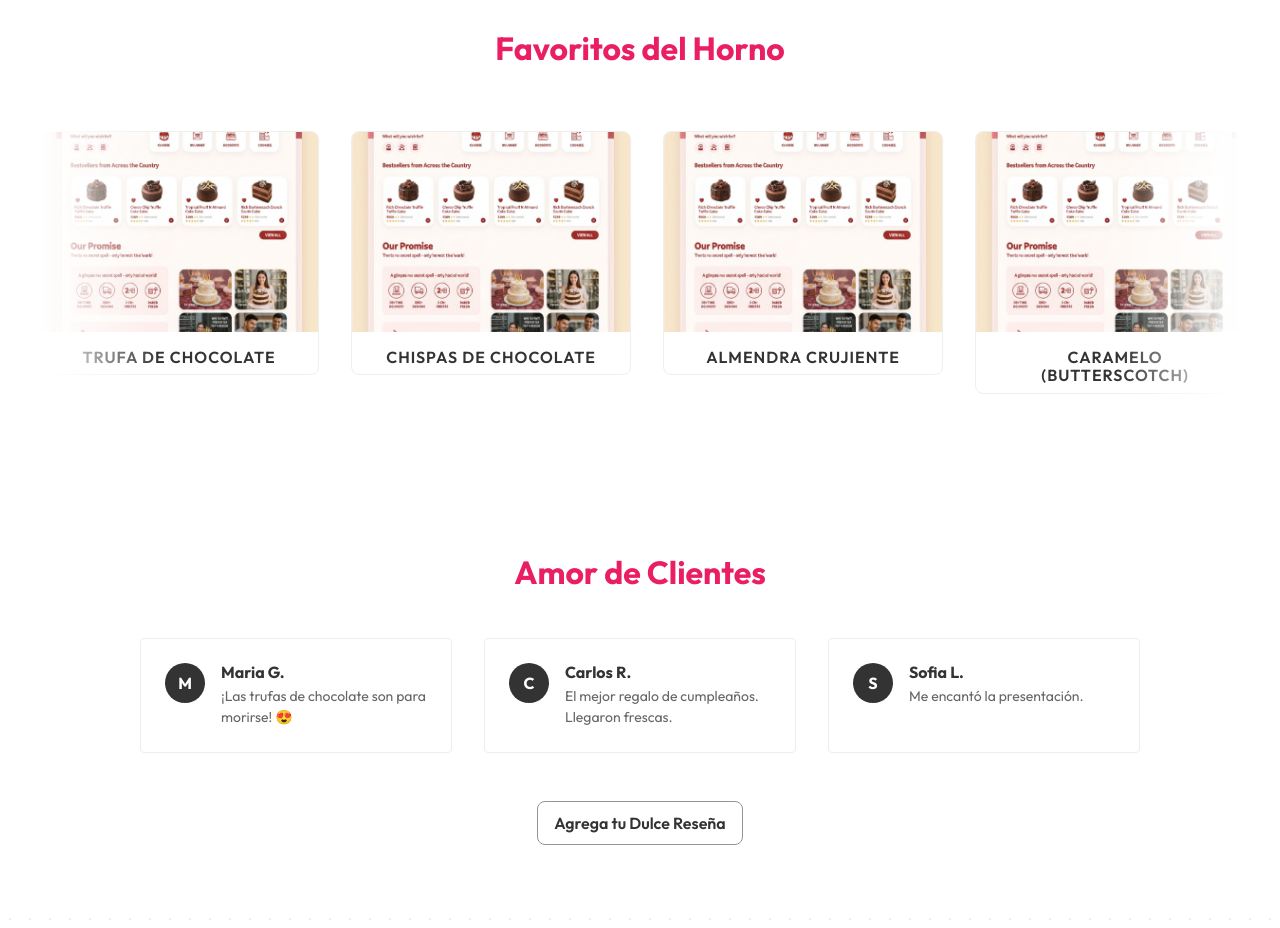
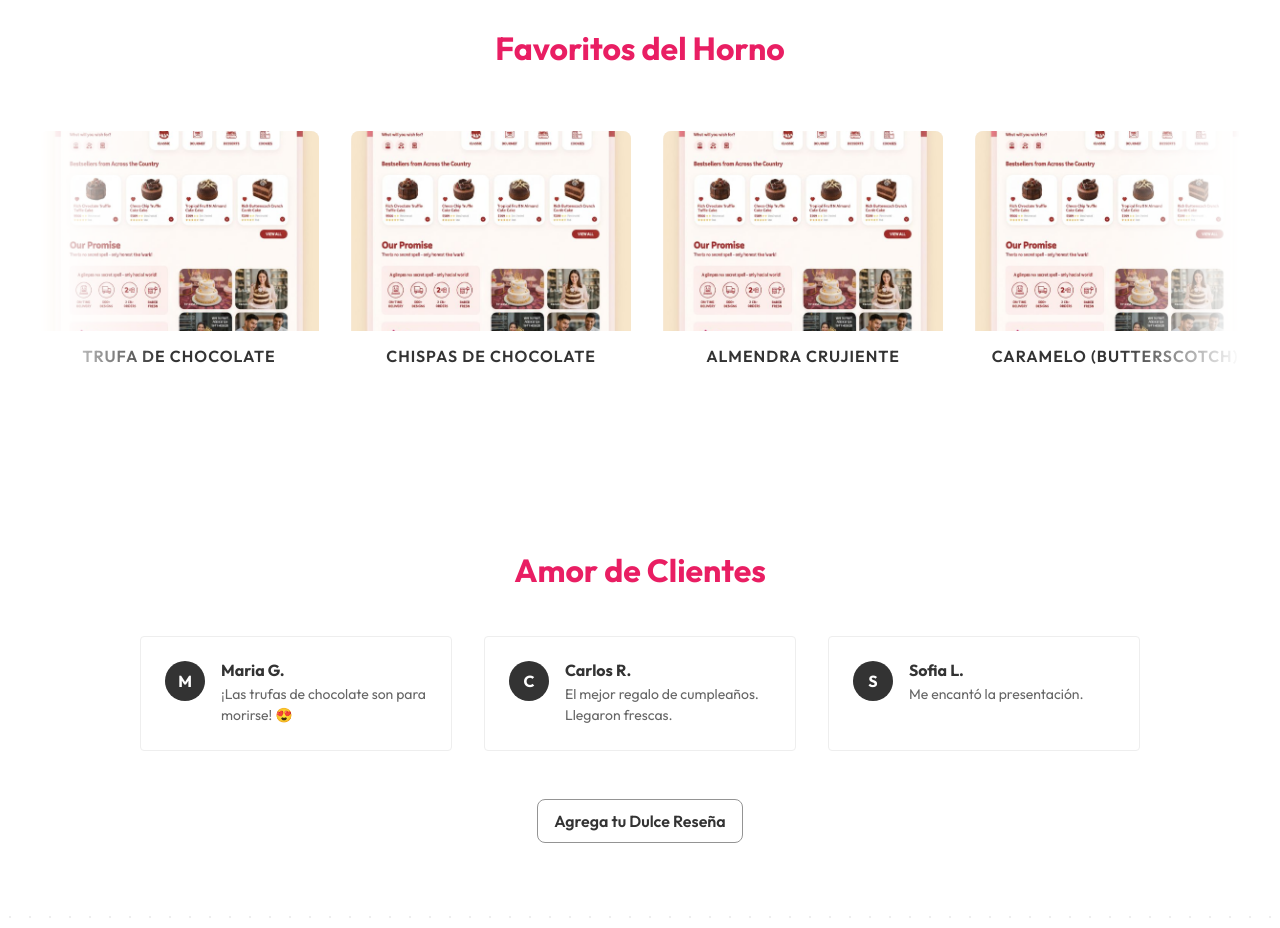
Before and after one commit to pantrux/dino-cookies, a Next.js app: page / in a window 1280 px wide. Shown: the part 840-1768 px from the top of the page. Built offline with nearby package versions, Linux system fonts and the light colour scheme.

Commit message:
Card: add border variant

```diff
--- a/components/ProductCard.js
+++ b/components/ProductCard.js
@@ -4,7 +4,7 @@ import Card from './ui/Card';
 
 export default function ProductCard({ product }) {
     return (
-        <Card className={styles.card} padding="none" surface="elevated" shadow="none">
+        <Card className={styles.card} padding="none" surface="elevated" shadow="none" border="none">
             <div className={styles.imagePlaceholder}>
                 <Image
                     src={product.image}
--- a/components/ui/Card.js
+++ b/components/ui/Card.js
@@ -11,6 +11,7 @@ function cx(...classes) {
  * - padding: none | sm | md (default) | lg
  * - radius: sm | md (default)
  * - shadow: none | sm | md (default) | lg
+ * - border: default | none
  */
 export default function Card({
   as: Component = 'div',
@@ -19,6 +20,7 @@ export default function Card({
   padding = 'md',
   radius = 'md',
   shadow = 'md',
+  border = 'default',
   className,
   ...props
 }) {
@@ -30,6 +32,7 @@ export default function Card({
         styles[`pad_${padding}`],
         styles[`radius_${radius}`],
         styles[`shadow_${shadow}`],
+        styles[`border_${border}`],
         className
       )}
       {...props}
--- a/components/ui/Card.module.css
+++ b/components/ui/Card.module.css
@@ -1,5 +1,13 @@
 .base {
+  /* base styles */
+}
+
+.border_default {
   border: var(--card-border);
+}
+
+.border_none {
+  border: none;
 }
 
 .shadow_none {
```
